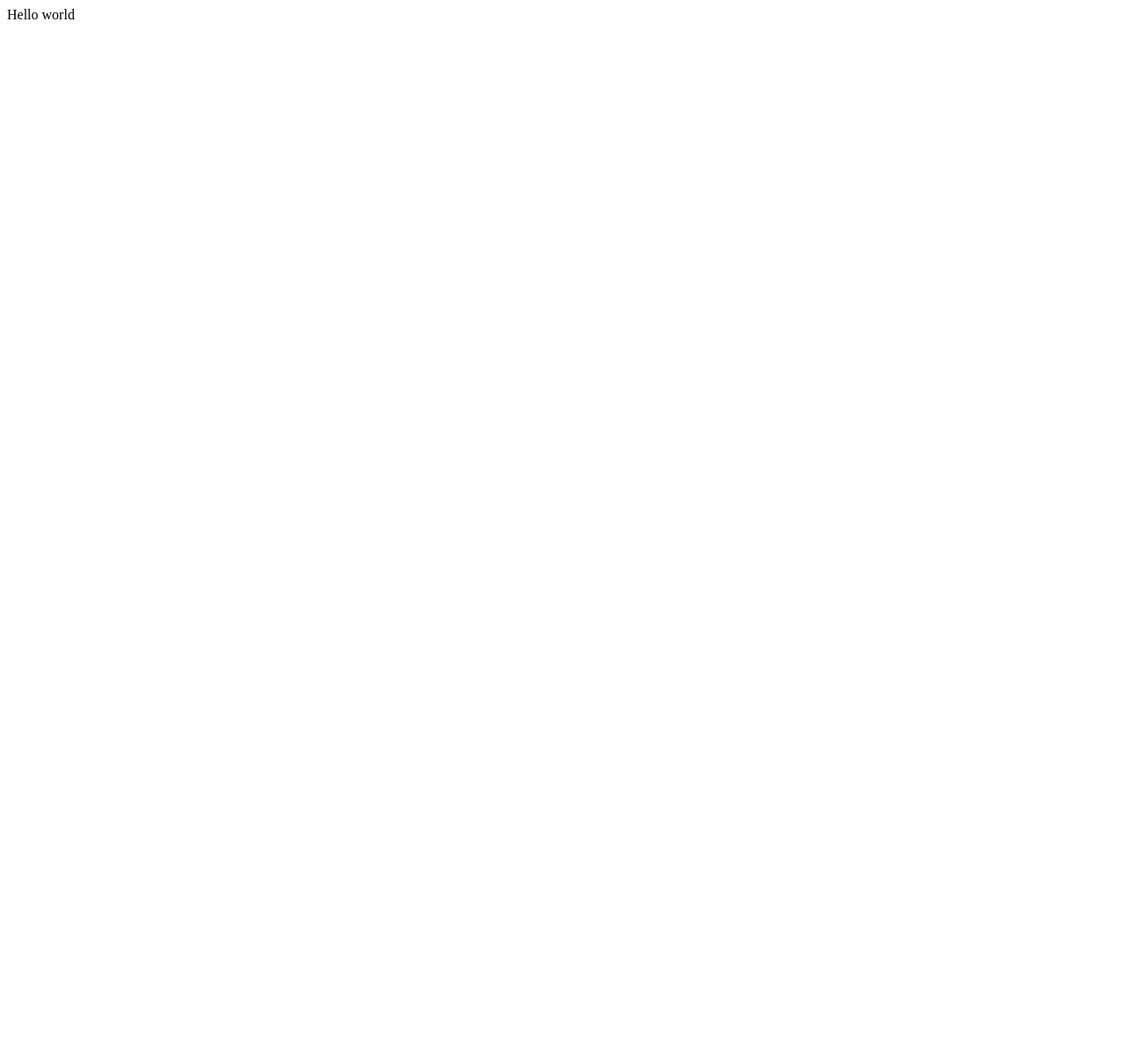
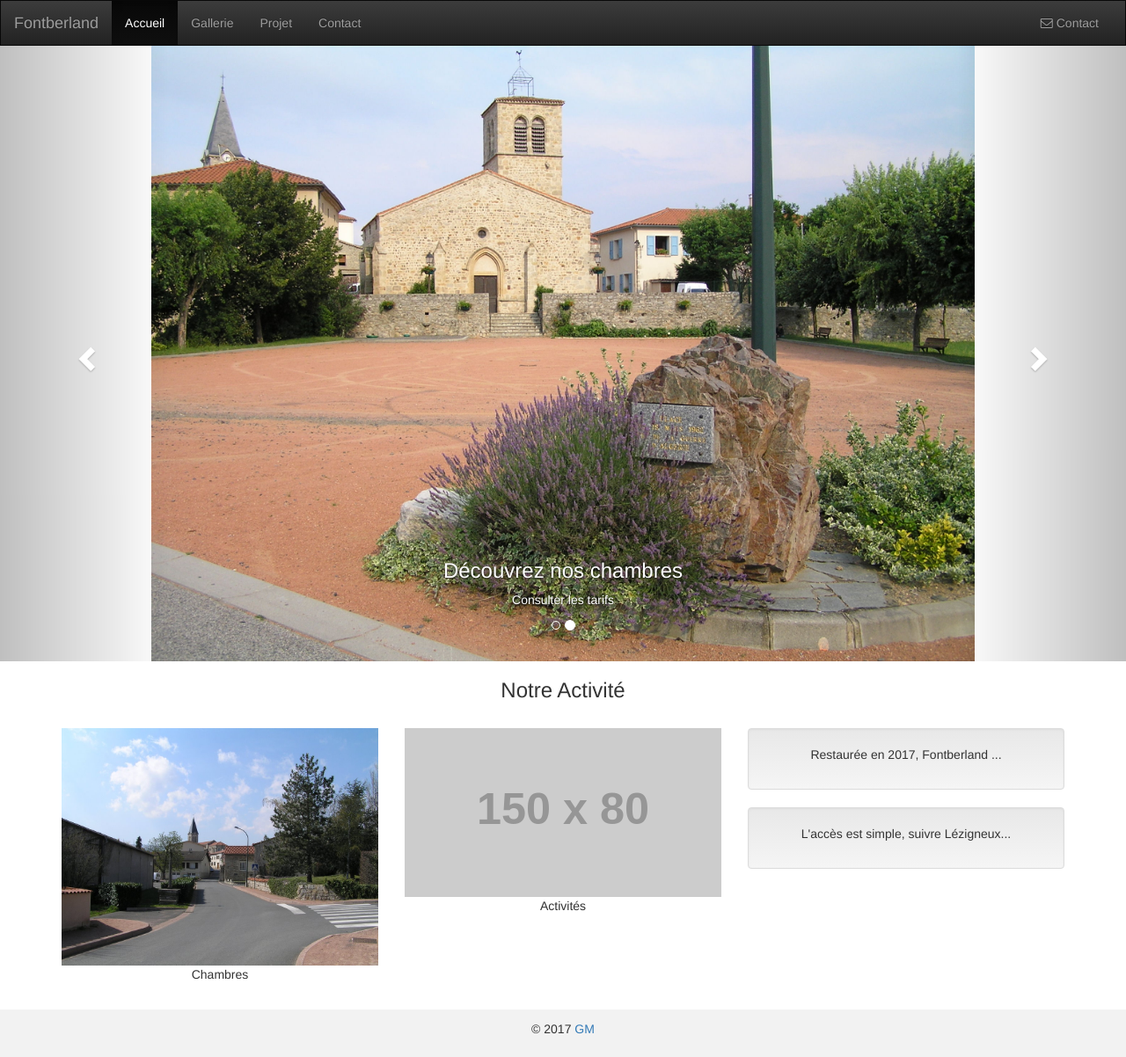
Before and after one commit to fontberland/fontberland.github.io, a plain HTML site: page index.html in a window 1280 px wide. Shown: the whole page at 88% size. Before the commit the page ends 800 px from the top, so only its background shows below. Drawn offline with nearby package versions, Linux system fonts and the light colour scheme; placeholder pictures from the web are drawn by us.

Commit message:
Created skeleton website with bootstrap

```diff
--- /dev/null
+++ b/contact.html
@@ -0,0 +1,95 @@
+<!DOCTYPE html>
+<html lang="fr">
+<head>
+    <title>Résidence Le Fontberland - Contact</title>
+    <meta charset="utf-8">
+    <meta name="viewport" content="width=device-width, initial-scale=1">
+
+    <!-- Bootstrap minified CSS -->
+    <link rel="stylesheet" href="https://maxcdn.bootstrapcdn.com/bootstrap/3.3.7/css/bootstrap.min.css" integrity="sha384-BVYiiSIFeK1dGmJRAkycuHAHRg32OmUcww7on3RYdg4Va+PmSTsz/K68vbdEjh4u" crossorigin="anonymous">
+
+    <!-- Bootstrap Optional theme -->
+    <link rel="stylesheet" href="https://maxcdn.bootstrapcdn.com/bootstrap/3.3.7/css/bootstrap-theme.min.css" integrity="sha384-rHyoN1iRsVXV4nD0JutlnGaslCJuC7uwjduW9SVrLvRYooPp2bWYgmgJQIXwl/Sp" crossorigin="anonymous">
+
+    <!--Font Awesome minified-->
+    <link rel="stylesheet" href="https://maxcdn.bootstrapcdn.com/font-awesome/4.7.0/css/font-awesome.min.css">
+
+    <!--JQuery minified JavaScript-->
+    <script src="https://ajax.googleapis.com/ajax/libs/jquery/3.2.1/jquery.min.js"></script>
+
+    <!-- Bootstrap minified JavaScript -->
+    <script src="https://maxcdn.bootstrapcdn.com/bootstrap/3.3.7/js/bootstrap.min.js" integrity="sha384-Tc5IQib027qvyjSMfHjOMaLkfuWVxZxUPnCJA7l2mCWNIpG9mGCD8wGNIcPD7Txa" crossorigin="anonymous"></script>
+
+    <!-- Custom CSS -->
+    <link rel="stylesheet" href="css/main.css">
+    <link rel="stylesheet" href="css/map.css">
+
+</head>
+<body id="home_page" data-spy="scroll" data-target=".menu_navbar" data-offset="60">
+
+<!-- Nav bar-->
+<nav class="navbar navbar-inverse">
+    <div class="container-fluid">
+        <div class="navbar-header">
+            <button type="button" class="navbar-toggle" data-toggle="collapse" data-target="#menu_navbar">
+                <span class="icon-bar"></span>
+                <span class="icon-bar"></span>
+                <span class="icon-bar"></span>
+            </button>
+            <a class="navbar-brand" href="./index.html">Fontberland</a>
+        </div>
+        <div class="collapse navbar-collapse" id="menu_navbar">
+            <ul class="nav navbar-nav container-fluid">
+                <li><a href="./index.html">Accueil</a></li>
+                <li><a href="./gallerie.html">Gallerie</a></li>
+                <li><a href="./projet.html">Projet</a></li>
+                <li class="active"><a href="./contact.html">Contact</a></li>
+            </ul>
+            <ul class="nav navbar-nav navbar-right">
+                <li><a href="./contact.html"><i class="fa fa-envelope-o" aria-hidden="true"></i> Contact</a></li>
+            </ul>
+        </div>
+    </div>
+</nav>
+<!-- End Nav Bar-->
+
+
+<div class="container">
+
+
+    <div class="row">
+        <h1>Contactez nous</h1>
+        <ul>
+            <li>Téléphone : 0123456789</li>
+            <li>Mail : <a href="mailto:fontberland@gmail.com">fontberland@gmail.com</a></li>
+        </ul>
+
+
+
+        <h3>Nous trouver</h3>
+        <div id="map"></div>
+    </div>
+
+
+</div>
+
+
+<script>
+    function initMap() {
+        var uluru = {lat: 45.568581, lng: 4.065942};
+        var map = new google.maps.Map(document.getElementById('map'), {
+            zoom: 12,
+            center: uluru
+        });
+        var marker = new google.maps.Marker({
+            position: uluru,
+            map: map
+        });
+    }
+</script>
+<script async defer
+        src="https://maps.googleapis.com/maps/api/js?key=AIzaSyAEAOgBdh7tUam0LP0NgOxNwSTO6DQM2lg&callback=initMap">
+</script>
+
+</body>
+</html>
--- /dev/null
+++ b/css/home.css
@@ -0,0 +1,13 @@
+.carousel-inner img {
+    margin: auto;
+    min-height:200px;
+    max-height:700px;
+    /*width: 100%; !* Set width to 100% *!*/
+}
+
+/* Hide the carousel text when the screen is less than 600 pixels wide */
+@media (max-width: 600px) {
+    .carousel-caption {
+        display: none;
+    }
+}
--- /dev/null
+++ b/css/main.css
@@ -0,0 +1,13 @@
+/* Remove the navbar's default margin-bottom and rounded borders */
+.navbar {
+    margin-bottom: 0;
+    background-color: #f4511e;
+    z-index: 9999;
+    border-radius: 0;
+}
+
+/* Add a gray background color and some padding to the footer */
+footer {
+    background-color: #f2f2f2;
+    padding: 12px;
+}
--- /dev/null
+++ b/css/map.css
@@ -0,0 +1,4 @@
+#map {
+    height: 400px;
+    width: 600px;
+}
--- a/index.html
+++ b/index.html
@@ -1 +1,121 @@
-Hello world
+<!DOCTYPE html>
+<html lang="fr">
+<head>
+    <title>Résidence - Le Fontberland</title>
+    <meta charset="utf-8">
+    <meta name="viewport" content="width=device-width, initial-scale=1">
+
+    <!-- Bootstrap minified CSS -->
+    <link rel="stylesheet" href="https://maxcdn.bootstrapcdn.com/bootstrap/3.3.7/css/bootstrap.min.css" integrity="sha384-BVYiiSIFeK1dGmJRAkycuHAHRg32OmUcww7on3RYdg4Va+PmSTsz/K68vbdEjh4u" crossorigin="anonymous">
+
+    <!-- Bootstrap Optional theme -->
+    <link rel="stylesheet" href="https://maxcdn.bootstrapcdn.com/bootstrap/3.3.7/css/bootstrap-theme.min.css" integrity="sha384-rHyoN1iRsVXV4nD0JutlnGaslCJuC7uwjduW9SVrLvRYooPp2bWYgmgJQIXwl/Sp" crossorigin="anonymous">
+
+    <!--Font Awesome minified-->
+    <link rel="stylesheet" href="https://maxcdn.bootstrapcdn.com/font-awesome/4.7.0/css/font-awesome.min.css">
+
+    <!--JQuery minified JavaScript-->
+    <script src="https://ajax.googleapis.com/ajax/libs/jquery/3.2.1/jquery.min.js"></script>
+
+    <!-- Bootstrap minified JavaScript -->
+    <script src="https://maxcdn.bootstrapcdn.com/bootstrap/3.3.7/js/bootstrap.min.js" integrity="sha384-Tc5IQib027qvyjSMfHjOMaLkfuWVxZxUPnCJA7l2mCWNIpG9mGCD8wGNIcPD7Txa" crossorigin="anonymous"></script>
+
+    <!-- Custom CSS -->
+    <link rel="stylesheet" href="css/main.css">
+    <link rel="stylesheet" href="css/home.css">
+</head>
+<body id="home_page" data-spy="scroll" data-target=".menu_navbar" data-offset="60">
+
+<!-- Nav bar-->
+<nav class="navbar navbar-inverse">
+    <div class="container-fluid">
+        <div class="navbar-header">
+            <button type="button" class="navbar-toggle" data-toggle="collapse" data-target="#menu_navbar">
+                <span class="icon-bar"></span>
+                <span class="icon-bar"></span>
+                <span class="icon-bar"></span>
+            </button>
+            <a class="navbar-brand" href="./index.html">Fontberland</a>
+        </div>
+        <div class="collapse navbar-collapse" id="menu_navbar">
+            <ul class="nav navbar-nav container-fluid">
+                <li class="active"><a href="./index.html">Accueil</a></li>
+                <li><a href="./gallerie.html">Gallerie</a></li>
+                <li><a href="./projet.html">Projet</a></li>
+                <li><a href="./contact.html">Contact</a></li>
+            </ul>
+            <ul class="nav navbar-nav navbar-right">
+                <li><a href="./contact.html"><i class="fa fa-envelope-o" aria-hidden="true"></i> Contact</a></li>
+            </ul>
+        </div>
+    </div>
+</nav>
+<!-- End Nav Bar-->
+
+<!-- Carousel -->
+<div id="myCarousel" class="carousel slide" data-ride="carousel">
+    <!-- Indicators -->
+    <ol class="carousel-indicators">
+        <li data-target="#myCarousel" data-slide-to="0" class="active"></li>
+        <li data-target="#myCarousel" data-slide-to="1"></li>
+    </ol>
+
+    <!-- Wrapper for slides -->
+    <div class="carousel-inner" role="listbox">
+        <div class="item active">
+            <img src="img/eglise.jpg" class="img-fluid" alt="Image">
+            <div class="carousel-caption">
+                <h3>Histoire du projet</h3>
+                <p>Réalisations et travaux</p>
+            </div>
+        </div>
+
+        <div class="item">
+            <img src="img/place_rouge.jpg" class="img-fluid" alt="Image">
+            <div class="carousel-caption">
+                <h3>Découvrez nos chambres</h3>
+                <p>Consulter les tarifs</p>
+            </div>
+        </div>
+    </div>
+
+    <!-- Left and right controls -->
+    <a class="left carousel-control" href="#myCarousel" role="button" data-slide="prev">
+        <span class="glyphicon glyphicon-chevron-left" aria-hidden="true"></span>
+        <span class="sr-only">Précédent</span>
+    </a>
+    <a class="right carousel-control" href="#myCarousel" role="button" data-slide="next">
+        <span class="glyphicon glyphicon-chevron-right" aria-hidden="true"></span>
+        <span class="sr-only">Suivant</span>
+    </a>
+</div>
+<!-- End Carousel -->
+
+<div class="container text-center">
+    <h3>Notre Activité</h3><br>
+    <div class="row">
+        <div class="col-sm-4">
+            <img src="img/chemin_chaux.jpg" class="img-responsive" style="width:100%" alt="Image">
+            <p>Chambres</p>
+        </div>
+        <div class="col-sm-4">
+            <img src="https://placehold.it/150x80?text=IMAGE" class="img-responsive" style="width:100%" alt="Image">
+            <p>Activités</p>
+        </div>
+        <div class="col-sm-4">
+            <div class="well">
+                <p>Restaurée en 2017, Fontberland ...</p>
+            </div>
+            <div class="well">
+                <p>L'accès est simple, suivre Lézigneux...</p>
+            </div>
+        </div>
+    </div>
+</div><br>
+
+<footer class="container-fluid text-center">
+    <p>&copy; 2017 <a href="mailto:gaetan.martin.dev@gmail.com">GM</a></p>
+</footer>
+
+</body>
+</html>
```
Also changed, not shown: gallerie.html (added, +10 -0 lines), projet.html (added, +10 -0 lines), img/chemin_chaux.jpg (added), img/eglise.jpg (added), img/place_rouge.jpg (added).
